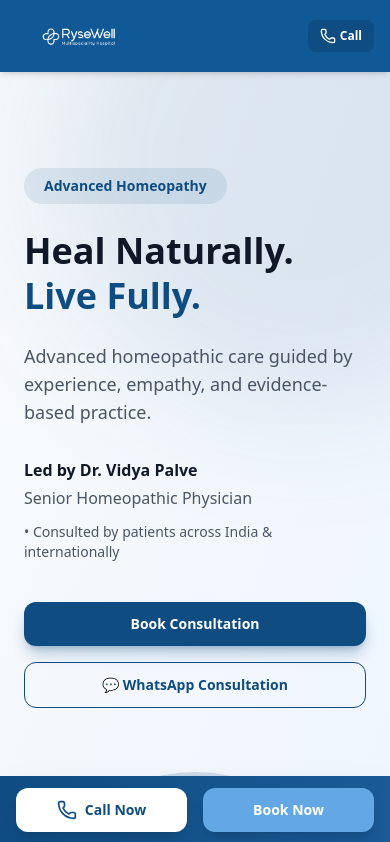
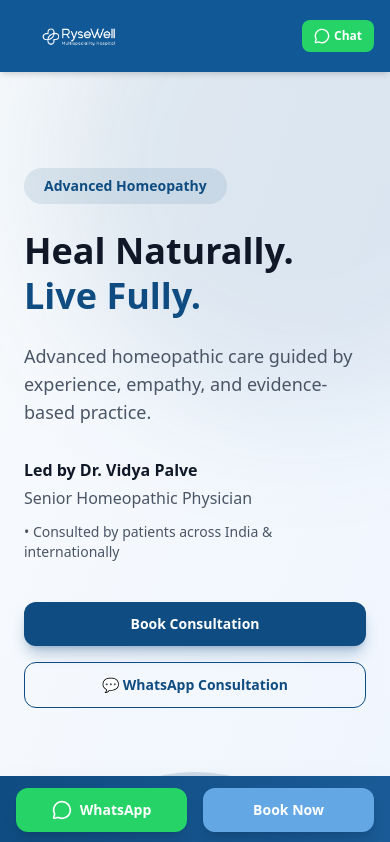
Before and after one commit to BrilliantBrains-CodeBase/rysewell-hospital-doctors, a React (Vite) app: page /doctor/dr-vidya-palve in a window 390 px wide. Shown: the top 842 px of the page. Built offline with nearby package versions, Linux system fonts and the light colour scheme.

Commit message:
update the vidya palve

```diff
--- a/src/pages/doctors/drvidya/DrVidyaPalve.tsx
+++ b/src/pages/doctors/drvidya/DrVidyaPalve.tsx
@@ -1,6 +1,6 @@
 import { Helmet } from "react-helmet-async"
 import { useEffect } from "react"
-import Navbar from '../../../layout/Navbar'
+
 import Footer from '../../../layout/Footer'
 import HeroSection from './components/HeroSection'
 import TrustHighlights from './components/TrustHighlights'
@@ -14,6 +14,7 @@ import DoctorLeadForm from '../../../layout/DoctorLeadForm'
 import HomeopathyTestimonials from './components/HomeopathyTestimonials'
 import VideoSectionV2 from "./components/VideoSectionv2"
 import YouTubeShortsSection from "./components/YouTubeShortsSection"
+import Navbar from "./components/Navbar"
 
 const DrVidyaPalve = () => {
 
--- /dev/null
+++ b/src/pages/doctors/drvidya/components/Navbar.tsx
@@ -0,0 +1,99 @@
+import { Phone, MessageCircle } from "lucide-react"
+
+const Navbar = () => {
+
+  const whatsappMessage = encodeURIComponent(
+    "Hi, I’d like to book a consultation with Dr. Vidya Palve. Could you please share the available slots and next steps?"
+  )
+
+  const whatsappLink = `https://wa.me/917709862164?text=${whatsappMessage}`
+
+  const scrollToForm = () => {
+    const element = document.getElementById("doctor-lead-form")
+    if (element) {
+      element.scrollIntoView({ behavior: "smooth" })
+    }
+  }
+
+  return (
+    <div>
+      {/* ================= STICKY CTA BAR (Mobile) ================= */}
+      <div className="fixed bottom-0 left-0 right-0 z-50 bg-gradient-to-r from-[#0F4C81] to-[#1a5a96] shadow-2xl md:hidden">
+        <div className="flex items-center justify-between px-4 py-3">
+
+          {/* WHATSAPP CTA */}
+          <a
+            href={whatsappLink}
+            target="_blank"
+            rel="noopener noreferrer"
+            className="flex-1 mr-2 flex items-center justify-center gap-2 rounded-xl bg-[#25D366] px-4 py-3 text-sm font-bold text-white shadow-lg hover:bg-[#1ebe5d] hover:scale-105 transition-all"
+          >
+            <MessageCircle className="h-5 w-5" />
+            <span>WhatsApp</span>
+          </a>
+
+          {/* SCROLL CTA */}
+          <button
+            onClick={scrollToForm}
+            className="flex-1 ml-2 flex items-center justify-center gap-2 rounded-xl bg-[#63a8e4] px-4 py-3 text-sm font-bold text-white shadow-lg hover:scale-105 transition-transform"
+          >
+            <span>Book Now</span>
+          </button>
+        </div>
+      </div>
+
+      {/* ================= NAVBAR ================= */}
+      <header className="sticky top-0 z-40 bg-[#115897] backdrop-blur-sm shadow-md">
+        <div className="max-w-7xl mx-auto px-4 sm:px-6 py-3 sm:py-4">
+          <div className="flex items-center justify-between">
+
+            {/* LOGO */}
+            <div className="flex items-center gap-2">
+              <img
+                src="/Rysewell-logo.webp"
+                alt="Rysewell Multispeciality Hospital"
+                className="h-12 sm:h-16 w-auto object-contain"
+              />
+            </div>
+
+            {/* DESKTOP CTA */}
+            <div className="hidden md:flex items-center gap-4">
+
+              {/* WHATSAPP BUTTON */}
+              <a
+                href={whatsappLink}
+                target="_blank"
+                rel="noopener noreferrer"
+                className="flex items-center gap-2 rounded-xl bg-[#25D366] px-6 py-3 text-sm font-bold text-white shadow-lg hover:bg-[#1ebe5d] hover:shadow-xl hover:scale-105 transition-all"
+              >
+                <MessageCircle className="h-5 w-5" />
+                <span>WhatsApp</span>
+              </a>
+
+              {/* SCROLL BUTTON */}
+              <button
+                onClick={scrollToForm}
+                className="rounded-xl bg-[#63a8e4] px-6 py-3 text-sm font-bold text-white shadow-lg hover:shadow-xl hover:scale-105 transition-all"
+              >
+                Book Appointment
+              </button>
+            </div>
+
+            {/* MOBILE WHATSAPP BUTTON */}
+            <a
+              href={whatsappLink}
+              target="_blank"
+              rel="noopener noreferrer"
+              className="md:hidden flex items-center gap-1 rounded-lg bg-[#25D366] px-3 py-2 text-xs font-semibold text-white"
+            >
+              <MessageCircle className="h-4 w-4" />
+              <span>Chat</span>
+            </a>
+          </div>
+        </div>
+      </header>
+    </div>
+  )
+}
+
+export default Navbar
```
